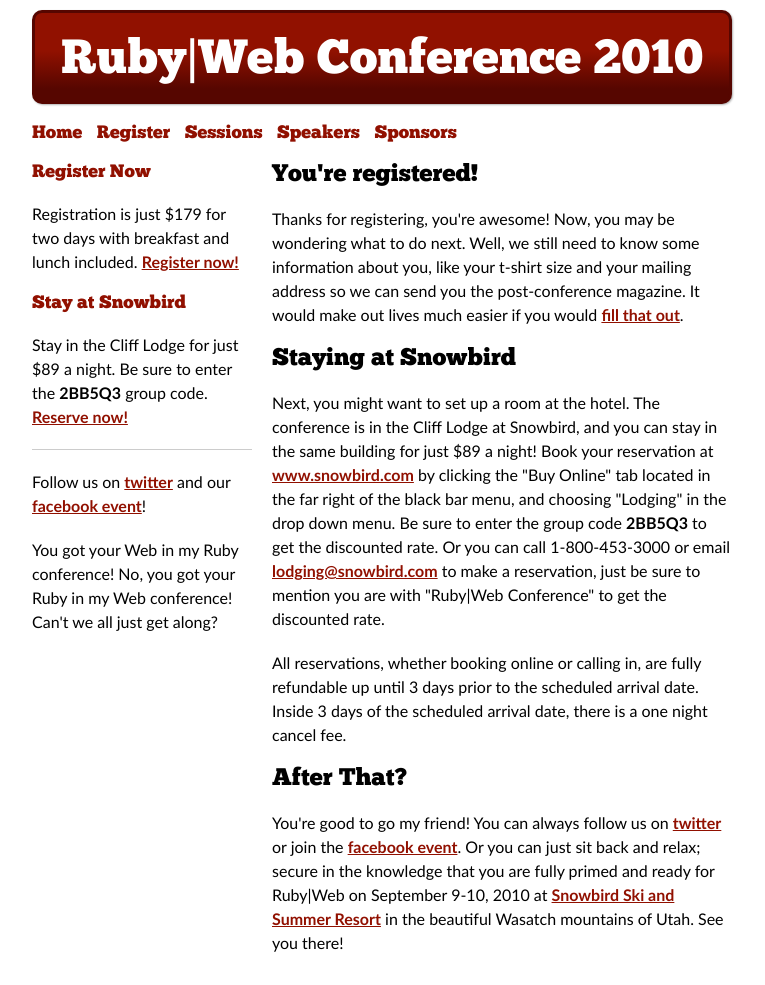
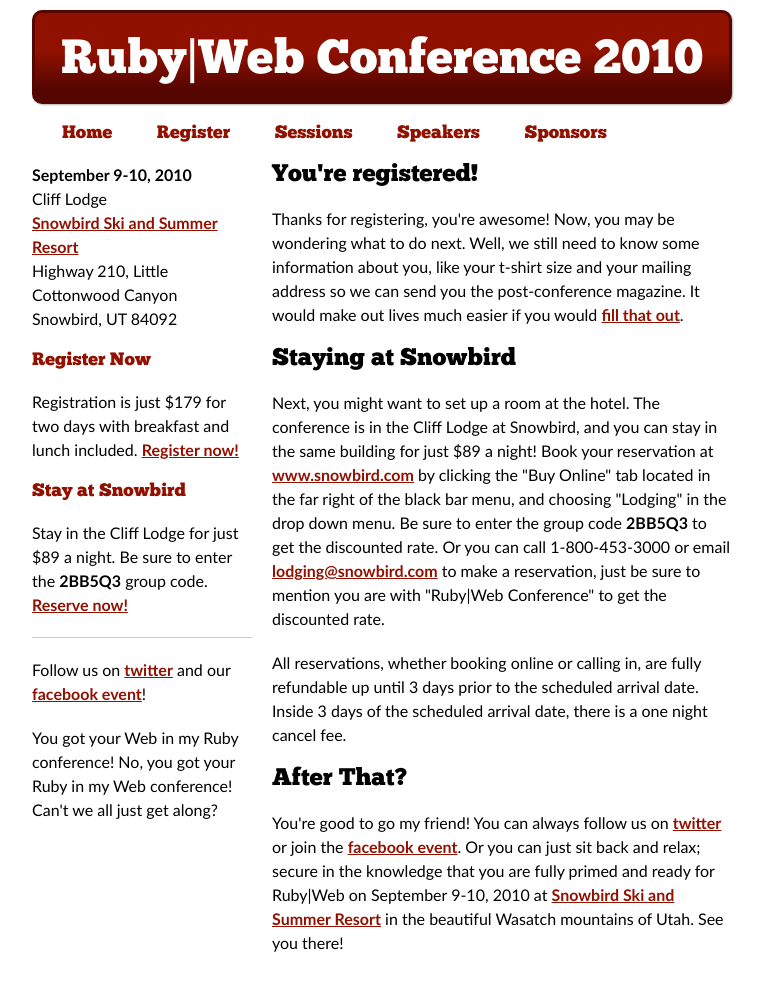
Before and after one commit to blowmage/rubywebconf.org, a Jekyll site: the page built from thanks.html, in a window 1280 px wide. Shown: the whole page, without its empty margins (258-1023 px from the left). Built offline with Jekyll 4.4.1, drawn with Linux system fonts in a browser that asks for light colours.

Commit message:
Update layout

```diff
--- a/_layouts/default.html
+++ b/_layouts/default.html
@@ -45,7 +29,13 @@
   </div>
 
   <div id="side">
-    <h3><a href="http://bit.ly/rubyweb2010register">Register Now</a></h3>
+
+	<p><strong>September 9-10, 2010</strong><br>
+	Cliff Lodge<br>
+	<a href="http://www.snowbird.com/">Snowbird Ski and Summer Resort</a><br>
+	Highway 210, Little Cottonwood Canyon<br>
+	Snowbird, UT 84092</p>
+	<h3><a href="http://bit.ly/rubyweb2010register">Register Now</a></h3>
     <p>Registration is just $179 for two days with breakfast and lunch included. <a href="http://bit.ly/rubyweb2010register">Register now!</a></strong></p>
     <h3><a href="http://www.snowbird.com/">Stay at Snowbird</a></h3>
     <p>Stay in the Cliff Lodge for just $89 a night. Be sure to enter the <strong>2BB5Q3</strong> group code. <a href="http://www.snowbird.com/">Reserve now!</a></strong></p>
--- a/index.html
+++ b/index.html
@@ -1,5 +1,5 @@
 ---
-layout: default
+layout: home
 title:  Register now!
 ---
 <h2>Coming September 9-10, 2010</h2>
--- a/stylesheets/rubyweb.css
+++ b/stylesheets/rubyweb.css
@@ -114,13 +114,13 @@
 
 ul#nav {
 	font: normal 18px 'ChunkFiveRegular', Helvetica, Arial, Geneva, sans-serif;
-	margin: 0 0 20px;
+	margin-bottom: 20px;
 }
 
 ul#nav li {
 	display: inline;
 	list-style-type: none;
-	margin: 0 10px 0 0;
+	margin-right: 10px;
 }
 
 ul#nav li a {
@@ -136,33 +136,37 @@
 
 #banner {
 	overflow: auto;
+	margin-bottom: 20px;
 }
 
-#banner #promo {
+#banner #promo1 {
 	width: 340px;
 	height: 160px;
 	text-align: center;
-	background-color: gray;
 	position: relative;
+	margin-right: 20px;
 	float: left;
-	margin-right: 20px;
+	position: relative;
+	overflow: hidden;
 }
 
-#banner #register {
+#banner #promo2 {
 	width: 160px;
 	height: 160px;
 	text-align: center;
-	background-color: gray;
+	margin-right: 20px;
 	float: left;
-	margin-right: 20px;
+	position: relative;
+	overflow: hidden;
 }
 
-#banner #sponsor {
+#banner #promo3 {
 	width: 160px;
 	height: 160px;
 	text-align: center;
-	background-color: gray;
 	float: left;
+	position: relative;
+	overflow: hidden;
 }
 
 #stage {
```
Also changed, not shown: other parts of _layouts/default.html (+0 -16 lines), _layouts/home.html (added, +102 -0 lines).
